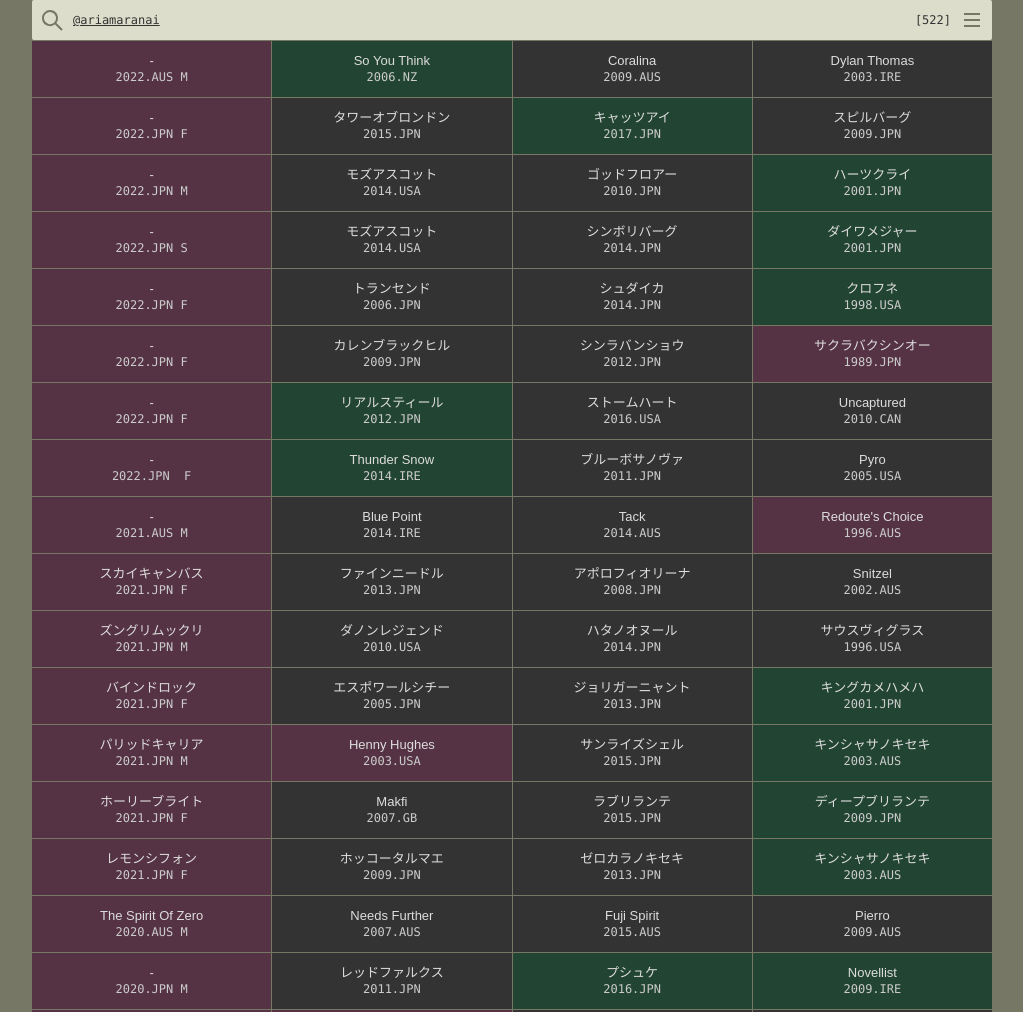
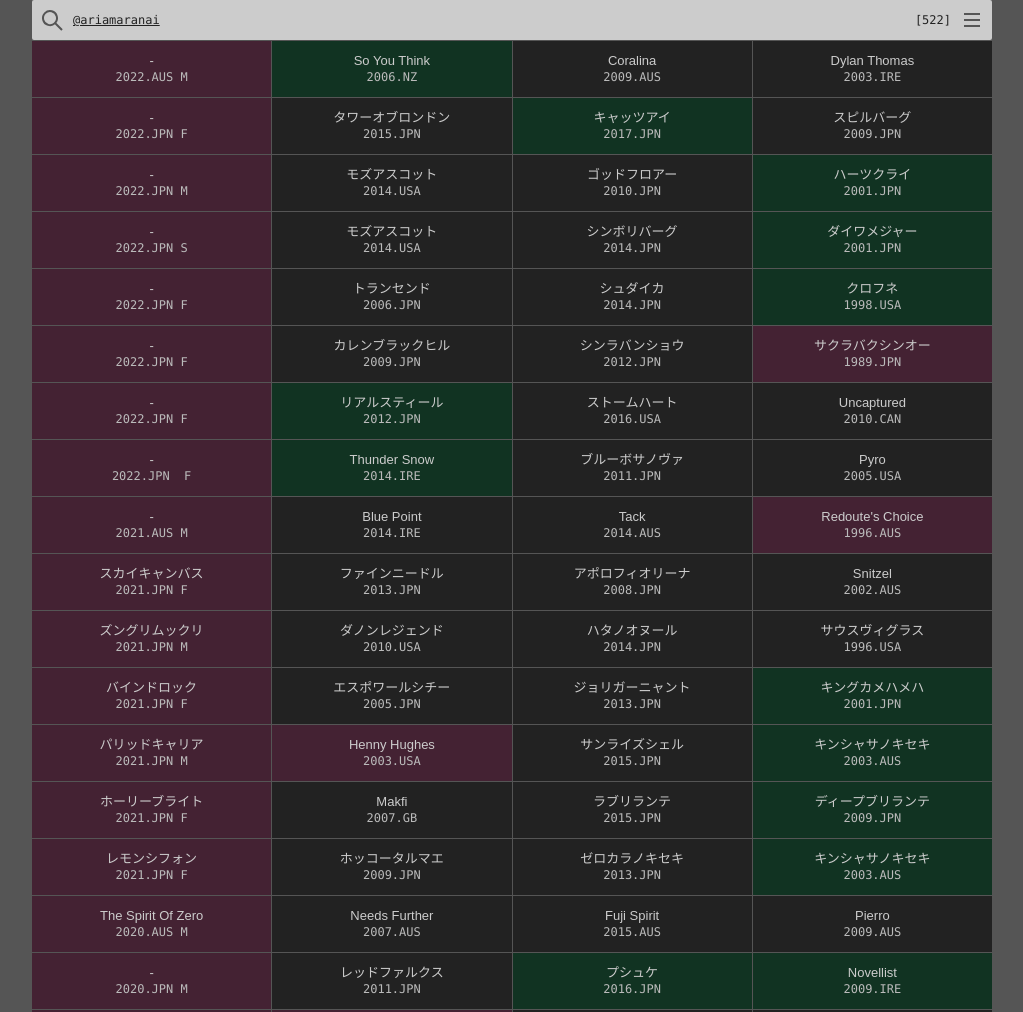
Before and after one commit to 210213216219/hello, a plain HTML site: page horse/index24.html in a window 1280 px wide. Shown: the top 1012 px of the page, without its empty margins (128-1151 px from the left). Drawn offline with Linux system fonts and the light colour scheme.

Commit message:
Update index24.html

```diff
--- a/horse/index24.html
+++ b/horse/index24.html
@@ -1,68 +1,22 @@
 <meta charset=utf-8 content="maximum-scale=yes initial-scale=yes"name=viewport>
 <title>Equine Myostatin List</title>
 <style>
-@media (hover) {
-  p:not(#s):hover { filter: brightness(1.3) }
-  u:hover { color: #35b }
-}
+@media (hover) { p:not(#s):hover { filter: brightness(1.3) } u:hover { color: #35b } }
 ::-webkit-scrollbar { width: 16 }
-::-webkit-scrollbar-thumb { background-color: #ddc; border-radius: 2px }
-/*#s:has(:focus) {
-}*/
-#s {
-  background-color: #ddc;
-  border-radius: 2px;
-  height: 40;
-  line-height: 40px;
-  position: sticky;
-  top: 0;
-  z-index: 1;
-}
-a {
-  background-color: #333;
-  color: #ccc;
-  padding-top: 4;
-  text-align: center;
-  text-decoration: none;
-  white-space: pre;
-  width: 25%;
-}
-a::first-line {
-  color: #ddd;
-  font: clamp(10px, 2vw ,13px)/32px hiragino kaku gothic pro, meiryo, sans-serif;
-}
-p {
-  display: flex;
-  gap: 1px;
-  height: 56;
-  margin: 0 0 1 0;
-}
-svg {
-  cursor: pointer;
-  fill: none;
-  height: 40;
-  stroke: #776;
-  stroke-width: 2;
-  width: 40;
-}
+::-webkit-scrollbar-thumb { background-color: #ccc; border-radius: 2px }
+#a { background-color: #ccc; border-radius: 2px; height: 40; line-height: 40px; position: sticky; top: 0; z-index: 1 }
+a { background-color: #222; color: #bbb; padding-top: 4; text-align: center; text-decoration: none; white-space: pre; width: 25% }
+a::first-line { color: #ccc; font: clamp(10px, 2vw ,13px)/32px hiragino kaku gothic pro, meiryo, sans-serif }
+p { display: flex; gap: 1px; height: 56; margin: 0 0 1 0 }
+svg { cursor: pointer; fill: none; height: 40; stroke: #555; stroke-width: 2; width: 40 }
 u { cursor: pointer }
-input { all: unset; flex: 1;
-  font: bold 13px hiragino kaku gothic pro, meiryo, sans-serif;
-}
-body {
-  background-color: #776;
-  color: #333;
-  font: 12px/0 melno, consolas, monospace;
-  margin: 0 auto 40;
-  user-select: none;
-  width: min(100%, 960px);
-}
-.s { background-color: #534 }
-.a { background-color: #243 }
-.l { background-color: #345 }
+input { all: unset; flex: 1; font: bold 13px hiragino kaku gothic pro, meiryo, sans-serif }
+body { background-color: #555; color: #222; font: 12px/0 melno, consolas, monospace; margin: 0 auto 40; user-select: none; width: min(100%, 960px) }
+.s { background-color: #423 }
+.a { background-color: #132 }
+.l { background-color: #234 }
 </style>
-<p id=s>
-  <svg><path d=m30+30-7-7a7+7+0,1,0-.1+.1></svg><u>@ariamaranai</u><input>[522]<svg><path d=m12+14H28m0+6H12m0+6H28></svg>
+<p id=a><svg><path d=m30+30-7-7a7+7+0,1,0-.1+.1></svg><u>@ariamaranai</u><input>[522]<svg><path d=m12+14H28m0+6H12m0+6H28>
 <p><a class=s>-
 2022.AUS M<a class=a>So You Think
 2006.NZ<a>Coralina
```
